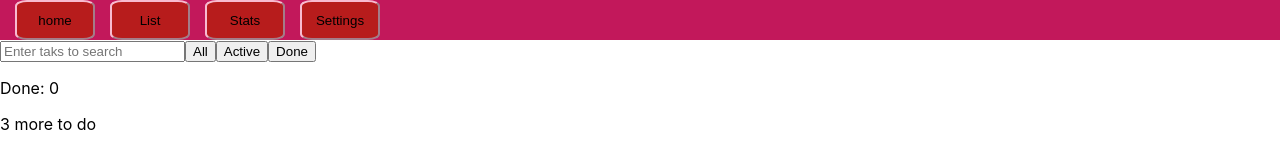
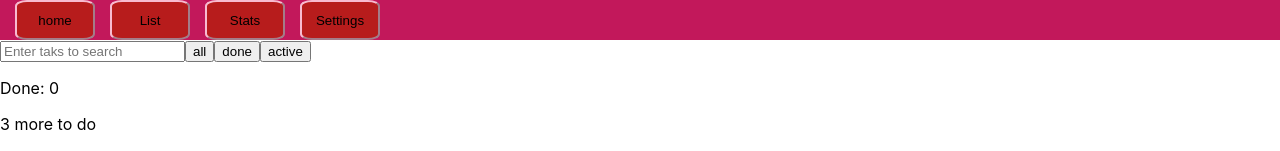
Before and after one commit to SerhiyBorsch/ReactTaskManager, a React (Create React App) app: page / in a window 1280 px wide. Shown: the top 151 px of the page. Built offline with nearby package versions, Linux system fonts and the light colour scheme.

Commit message:
Project Done

```diff
--- a/src/components/filter-bar/filter-bar-component.js
+++ b/src/components/filter-bar/filter-bar-component.js
@@ -4,18 +4,26 @@ import "./filter-bar-component.css";
 class FilterBarComponent extends Component {
     state = {
         label: '',
+        buttonFilters: [
+            'all',
+            'done',
+            'active'
+        ]
     };
     searching = (event) => {
         let word = event.target.value;
         this.props.onSearch(word);
     };
     render() {
+        const elements = this.state.buttonFilters.map((el)=>{
+            return (
+                <button onClick={()=>this.props.onFilter(el)}>{el}</button>
+            )
+        });
         return (
            <div>
                <input placeholder="Enter taks to search" value={this.state.value} onChange={this.searching}/>
-               <button onClick={()=> this.props.onFilter('')}>All</button>
-               <button onClick={() => this.props.onFilter(false)}>Active</button>
-               <button onClick={() => this.props.onFilter(true)}>Done</button>
+               {elements}
            </div>
         );
     }
--- a/src/components/items-list/items-list-component.js
+++ b/src/components/items-list/items-list-component.js
@@ -99,18 +99,17 @@ class ItemsListComponent extends Component {
         })
     };
     filter = (items, parameter) => {
-      if(parameter === '') {
-          return items
-      }
-      if (parameter === true){
-          return items.filter((el)=>{
-             return el.done === true
-          });
-      }
-      if (parameter === false){
-          return items.filter((el)=>{
-             return el.done === false
-          });
+      switch(parameter) {
+          case 'all':
+              return items;
+          case 'active':
+              return items.filter((el)=> !el.done);
+          case 'done':
+              return items.filter((el)=> el.done);
+          case 'important':
+              return items.filter((el)=>el.important);
+          default:
+              return items;
       }
     };
     onFilter = (filter) => {
```
